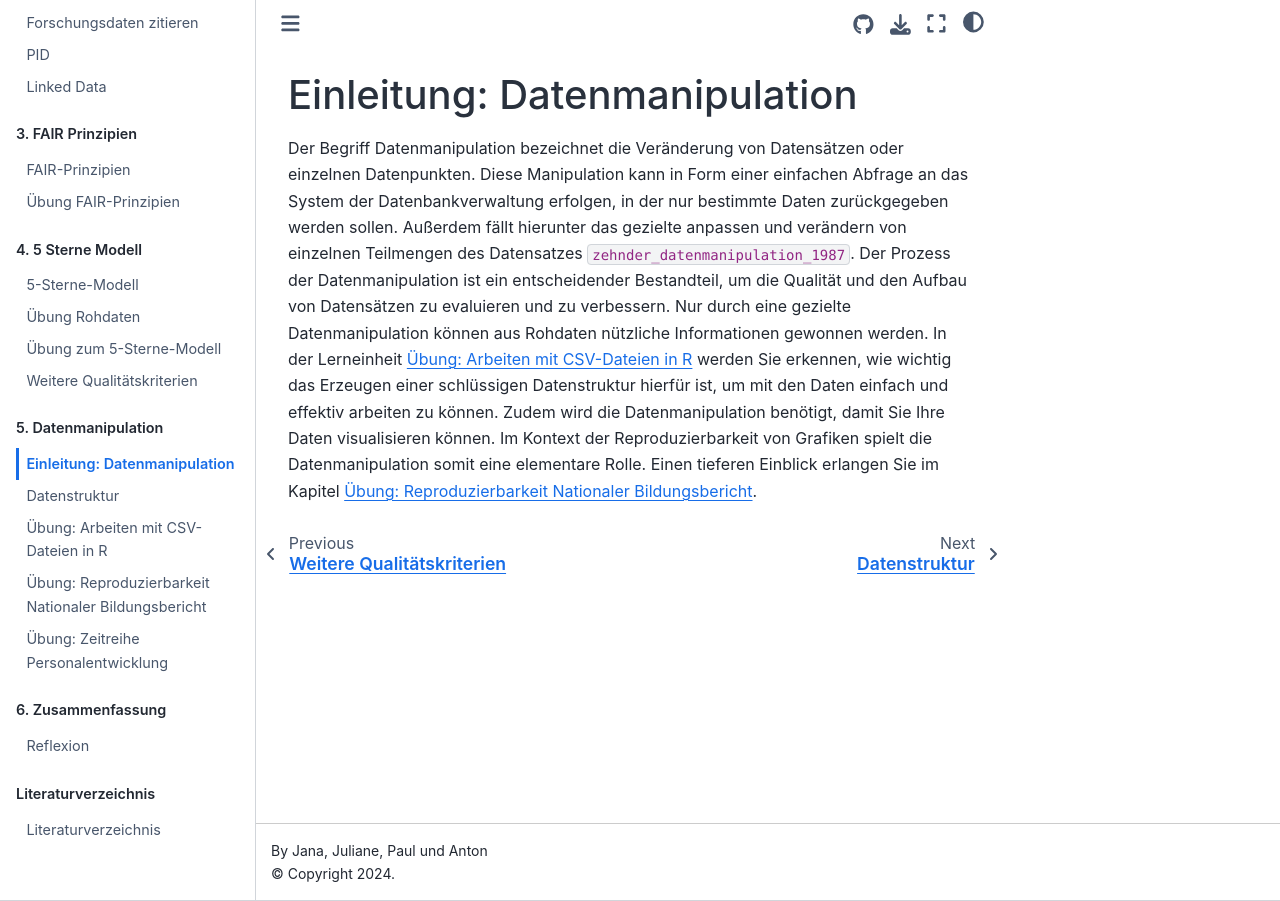
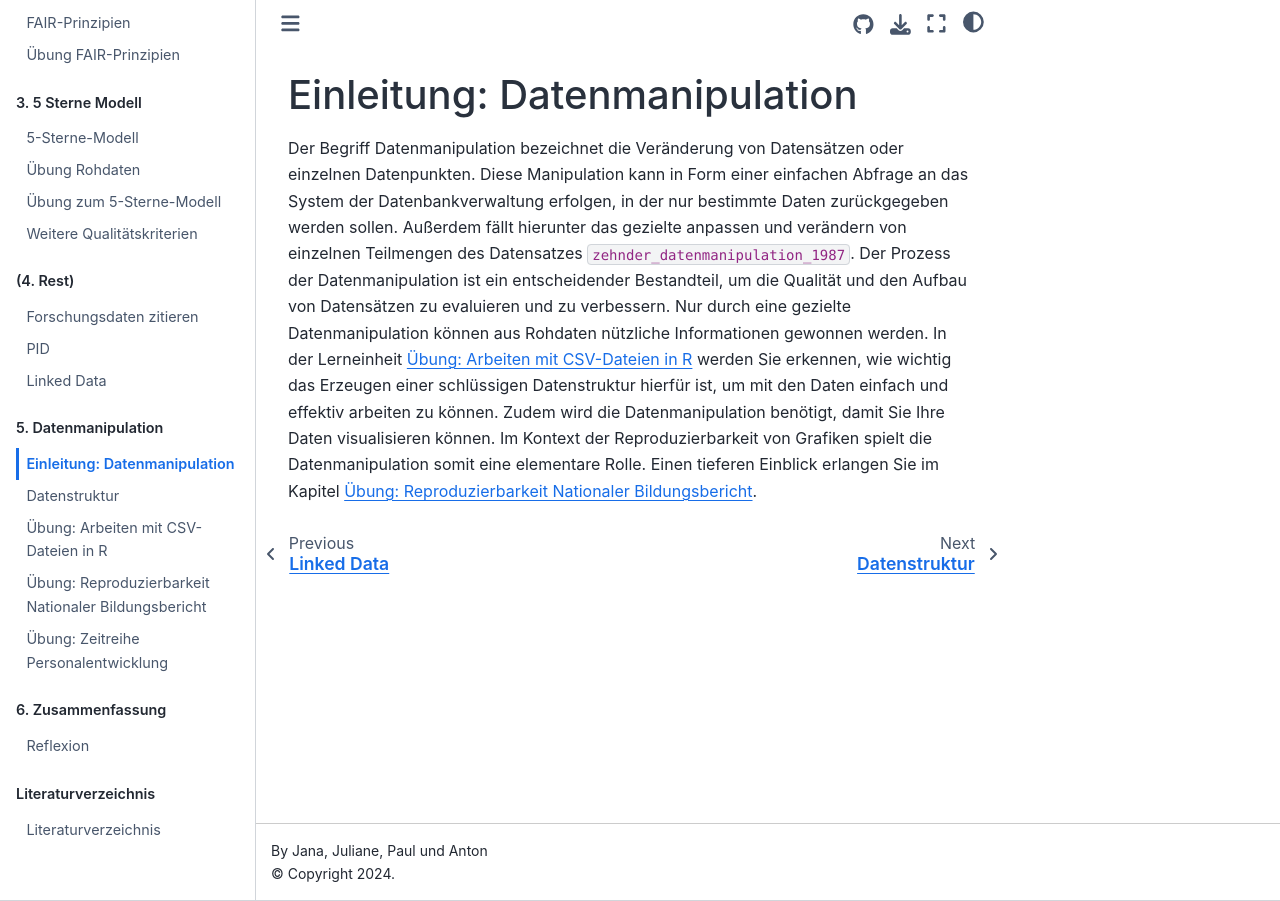
Before and after one commit to quadriga-dk/Tabelle-Fallstudie-1, a Jupyter Book: the page built from Markdown/Datenmanipulation.md, in a window 1280 px wide. Built offline with Jupyter Book 1.0.4 settings and Sphinx 7.4.7 and the Sphinx Book theme 1.1.4, drawn with Linux system fonts in a browser that asks for light colours; pages that are not in the unit, such as notebooks, are missing from menus; cross-references to code outside the pages are shown as plain code.

Commit message:
Update _toc.yml

```diff
--- a/_toc.yml
+++ b/_toc.yml
@@ -12,19 +12,20 @@ parts:
   - caption: 2. Datennachnutzung und Qualitätsbewertung
     chapters:
     - file: Markdown/Einleitung_Datennachnutzung
-    - file: Markdown/Einleitung_Datenzitierung
-    - file: Markdown/PID
-    - file: Markdown/Linked_Data
-  - caption: 3. FAIR Prinzipien
-    chapters:
     - file: Markdown/Fair_Prinzipien
     - file: Markdown/FAIR_Übung_Tabelle
-  - caption: 4. 5 Sterne Modell
+    - file: Markdown/FAIR_Reflexion
+  - caption: 3. 5 Sterne Modell
     chapters:
     - file: Markdown/5_Star_Model
     - file: Markdown/Übung_Rohdaten
     - file: Markdown/Star_Übung_CSV
     - file: Markdown/Qualitätskriterien
+  - caption: (4. Rest)
+    chapters:
+    - file: Markdown/Einleitung_Datenzitierung
+    - file: Markdown/PID
+    - file: Markdown/Linked_Data
   - caption: 5. Datenmanipulation
     chapters:
     - file: Markdown/Datenmanipulation
```
